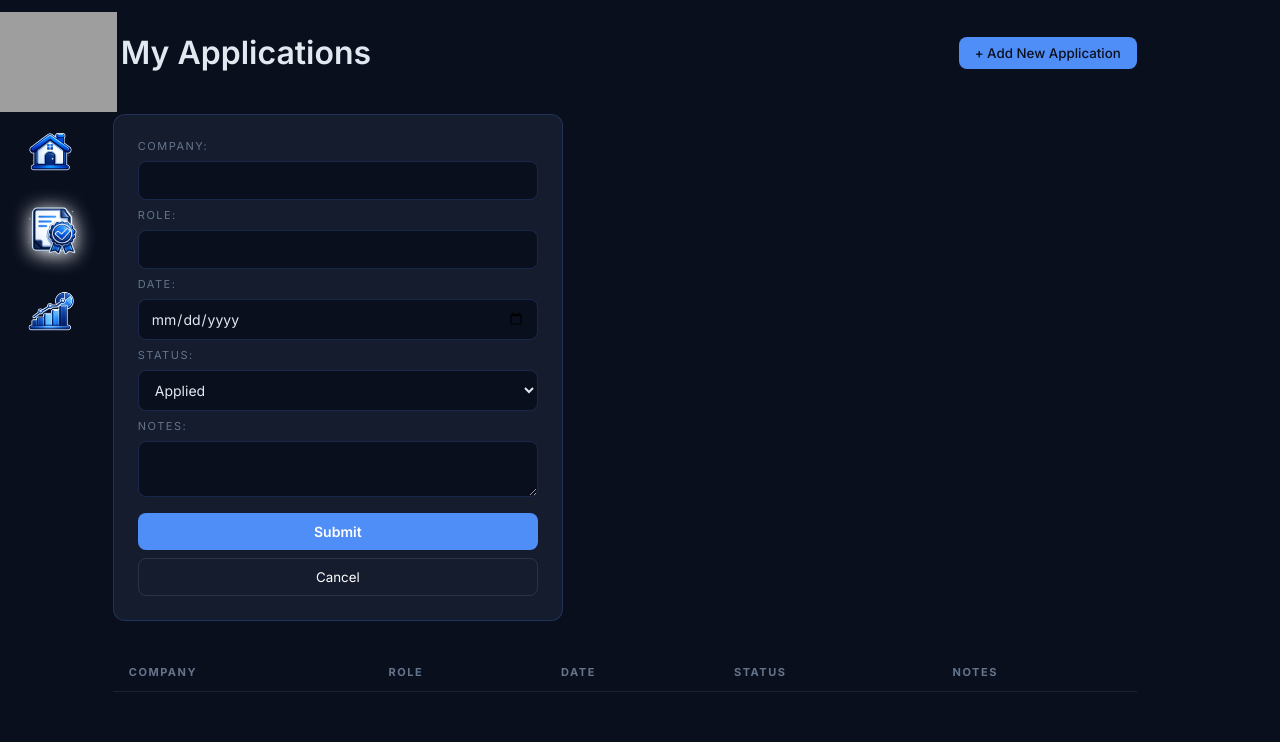
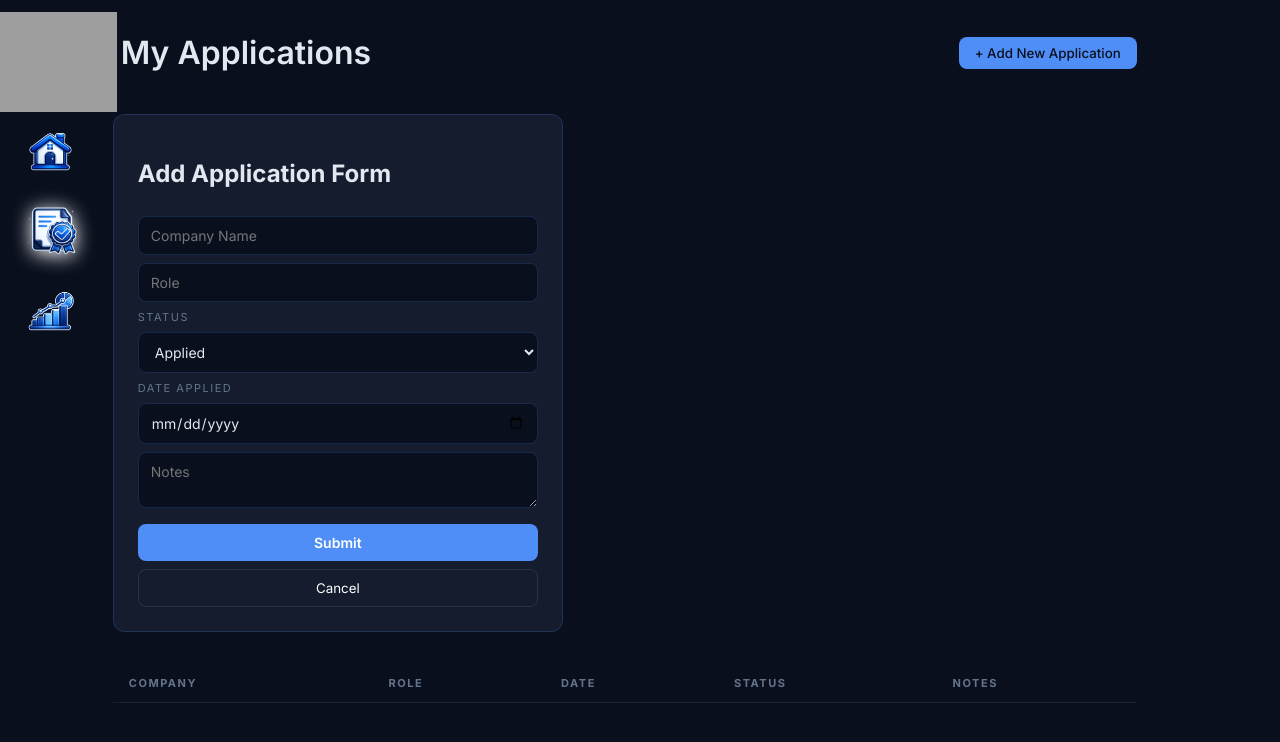
Before and after one commit to Prriiitttt/job-application-tracker, a React (Vite) app: page /applied in a window 1280 px wide. Both pictures are taken after a click on the button "+ Add New Application". Shown: the top 742 px of the page. Built offline with nearby package versions, Linux system fonts and the light colour scheme; grey boxes are pictures that could not be loaded.

Commit message:
feat: add form validation

```diff
--- a/src/pages/Applied.css
+++ b/src/pages/Applied.css
@@ -127,3 +127,9 @@ tbody select {
   font-family: Inter, sans-serif;
   cursor: pointer;
 }
+
+.error-msg {
+  color: #ff6b6b;
+  font-size: 11px;
+  margin-top: -4px;
+}
--- a/src/pages/Applied.jsx
+++ b/src/pages/Applied.jsx
@@ -15,6 +15,7 @@ export default function Applied() {
     const savedApplications = localStorage.getItem("applications");
     return savedApplications ? JSON.parse(savedApplications) : [];
   });
+  const[errors, setErrors] = useState({})
 
   function handleAddBtn() {
     setShowForm(true);
@@ -24,8 +25,25 @@ export default function Applied() {
     setShowForm(false);
   }
 
+  function validateForm() {
+    const newErrors = {}
+    if (!formData.company) newErrors.company = "Company is required"
+    if (!formData.role) newErrors.role = "Role is required"
+    if (!formData.date) newErrors.date = "Date is required"
+    return newErrors;
+  }
+
   function handleSubmit(e) {
     e.preventDefault();
+    const foundErrors = validateForm();
+
+    if (Object.keys(foundErrors).length > 0) {
+      setErrors(foundErrors)
+      return
+    }
+
+    setErrors({})
+
     setApplications([...applications, {...formData, id: Date.now()}]);
     setFormData({
       company: "",
@@ -64,37 +82,34 @@ export default function Applied() {
       {showForm && (
         <div className="application-form">
           <form onSubmit={handleSubmit}>
-            <label htmlFor="company">Company: </label>
+            <h2>Add Application Form</h2>
+            {/* <label htmlFor="company">Company: </label> */}
             <input
               type="text"
               id="company"
               name="company"
               value={formData.company}
+              placeholder="Company Name"
               onChange={(e) =>
                 setFormData({ ...formData, company: e.target.value })
               }
             />
-            <label htmlFor="role">Role:</label>
+            {errors.company && <span className="error-msg">{errors.company}</span>}
+
+            {/* <label htmlFor="role">Role:</label> */}
             <input
               type="text"
               id="role"
               name="role"
+              placeholder="Role"
               value={formData.role}
               onChange={(e) =>
                 setFormData({ ...formData, role: e.target.value })
               }
             />
-            <label htmlFor="date">Date:</label>
-            <input
-              type="date"
-              id="date"
-              name="date"
-              value={formData.date}
-              onChange={(e) =>
-                setFormData({ ...formData, date: e.target.value })
-              }
-            />
-            <label htmlFor="status">Status:</label>
+            {errors.role && <span className="error-msg">{errors.role}</span>}
+
+            <label htmlFor="status">Status</label>
             <select
               name="status"
               id="status"
@@ -107,11 +122,24 @@ export default function Applied() {
               <option value="rejected">Rejected</option>
               <option value="interview">Interview</option>
             </select>
-            <label htmlFor="notes">Notes:</label>
+            <label htmlFor="date">Date Applied</label>
+            <input
+              type="date"
+              id="date"
+              name="date"
+              value={formData.date}
+              onChange={(e) =>
+                setFormData({ ...formData, date: e.target.value })
+              }
+            />
+            {errors.date && <span className="error-msg">{errors.date}</span>}
+
+            {/* <label htmlFor="notes">Notes:</label> */}
             <textarea
               id="notes"
               name="notes"
               cols="11"
+              placeholder="Notes"
               value={formData.notes}
               onChange={(e) =>
                 setFormData({ ...formData, notes: e.target.value })
```
